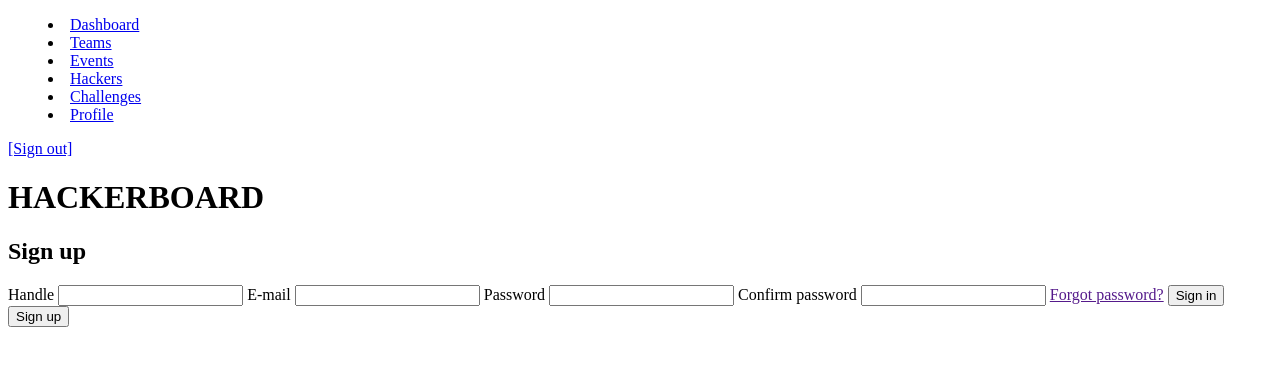
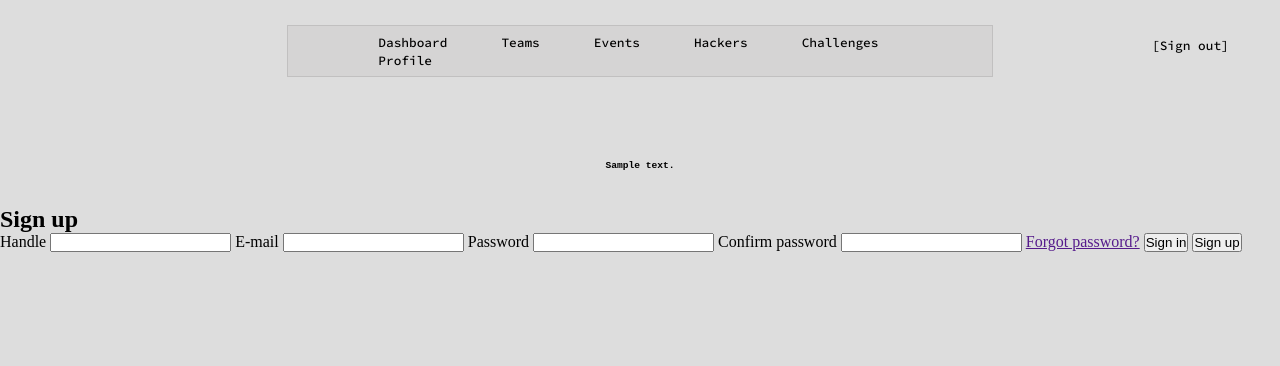
Before and after one commit to RockyLatchman/hackerboard, a Flask app: template templates/hello.html in a window 1280 px wide. Shown: the top 366 px of the page. Run offline with Flask 3, Linux system fonts and the light colour scheme; the template is opened without the code that fills it: most values are stand-ins (such as "Sample title", 1, 10 or a date in 2020); some libraries are stand-ins or nearby versions.

Commit message:
CSS for logotype ascii art and navigation menu

```diff
--- a/app.py
+++ b/app.py
@@ -6,6 +6,8 @@ from sqlmodel import create_engine, Session
 import redis
 import os
 import uuid
+from pyfiglet import Figlet
+
 
 load_dotenv('.env')
 app = Flask(__name__)
@@ -18,9 +20,14 @@ db_engine = create_engine(app.config['DATABASE_URL'], echo=True)
 redis_cl = redis.Redis(host='localhost', port=6380, db=0, decode_responses=True)
 
 
+def ascii_art_text():
+    hackerboard_text = 'H a c k e r b o a r d'
+    figlet_font = Figlet(font="banner3-D", width=400)
+    return figlet_font.renderText(hackerboard_text)
+
 @app.route('/')
 def home():
-    return render_template('index.html')
+    return render_template('index.html', ascii_art_text=ascii_art_text())
 
 @app.route('/hello', methods=['GET', 'POST'])
 def hello():
@@ -93,7 +100,7 @@ def change_challenge(challenge_number):
 
 @app.route('/profile', methods=['GET', 'POST'])
 def profile():
-    return render_template('profile.html')
+    return render_template('profile.html', ascii_art_text=ascii_art_text())
 
 if __name__ == '__main__':
     app.run(debug=True)
--- a/static/css/main.css
+++ b/static/css/main.css
@@ -0,0 +1,66 @@
+* {
+ padding: 0;
+ margin: 0;
+}
+
+html {
+  box-sizing: border-box;
+}
+
+body {
+ background: #ddd;
+}
+
+
+pre {
+  color: #000;
+  font-family: "Courier New", Courier, monospace;
+  font-size: 0.6em;
+  font-weight: 900;
+  text-align: center;
+}
+
+header {
+  width: 100%;
+  height: 100px;
+}
+
+nav {
+  display: flex;
+  flex-direction: row;
+  justify-content: center;
+  width: 55%;
+  height: 50px;
+  margin: 25px auto 0 auto;
+  background: #D5D4D4;
+  border: 1px solid rgba(112, 112, 112, 0.2);
+}
+
+nav menu {
+  width: 85%;
+  margin: auto 0 auto 75px;
+}
+
+div #sign-out {
+  display: block;
+  margin: -40px 0 0 auto;
+  width: 10%;
+  text-decoration: none;
+  color: #000;
+  font: 500 0.8em "Source Code Pro", monospace;
+}
+
+nav menu li {
+  display: inline;
+  margin-right: 50px;
+}
+
+nav menu li a {
+  text-decoration: none;
+  color: #000;
+  font: 500 0.8em "Source Code Pro", monospace;
+}
+
+main div {
+  margin-top: 35px;
+}
--- a/templates/base.html
+++ b/templates/base.html
@@ -2,6 +2,9 @@
   <html lang="en">
       <head>
           <title>Hackerboard</title>
+          <link rel="preconnect" href="https://fonts.googleapis.com">
+          <link rel="preconnect" href="https://fonts.gstatic.com" crossorigin>
+          <link href="https://fonts.googleapis.com/css2?family=Kanit:ital,wght@0,100;0,200;0,300;0,400;0,500;0,600;0,700;0,800;0,900;1,100;1,200;1,300;1,400;1,500;1,600;1,700;1,800;1,900&family=Source+Code+Pro:ital,wght@0,200..900;1,200..900&display=swap" rel="stylesheet">
           <link rel="stylesheet" href="{{ url_for('static', filename='css/main.css') }}">
           <script src="{{ url_for('static', filename='js/main.js') }}"></script>
       </head>
@@ -10,7 +13,7 @@
            {% include 'partials/menu.html' %}
         </header>
         <main>
-          <h1>HACKERBOARD</h1>
+          <div><pre>{{ ascii_art_text }}</pre></div>
           {% block content %}{% endblock %}
         </main>
       </body>
--- a/templates/partials/menu.html
+++ b/templates/partials/menu.html
@@ -7,5 +7,5 @@
                   <li><a href="{{ url_for('challenges') }}">Challenges</a></li>
                   <li><a href="{{ url_for('profile') }}">Profile</a></li>
               </menu>
-              <a href="{{ url_for('goodbye') }}">[Sign out]</a>
             </nav>
+            <div><a href="{{ url_for('goodbye') }}" id="sign-out">[Sign out]</a></div>
```
